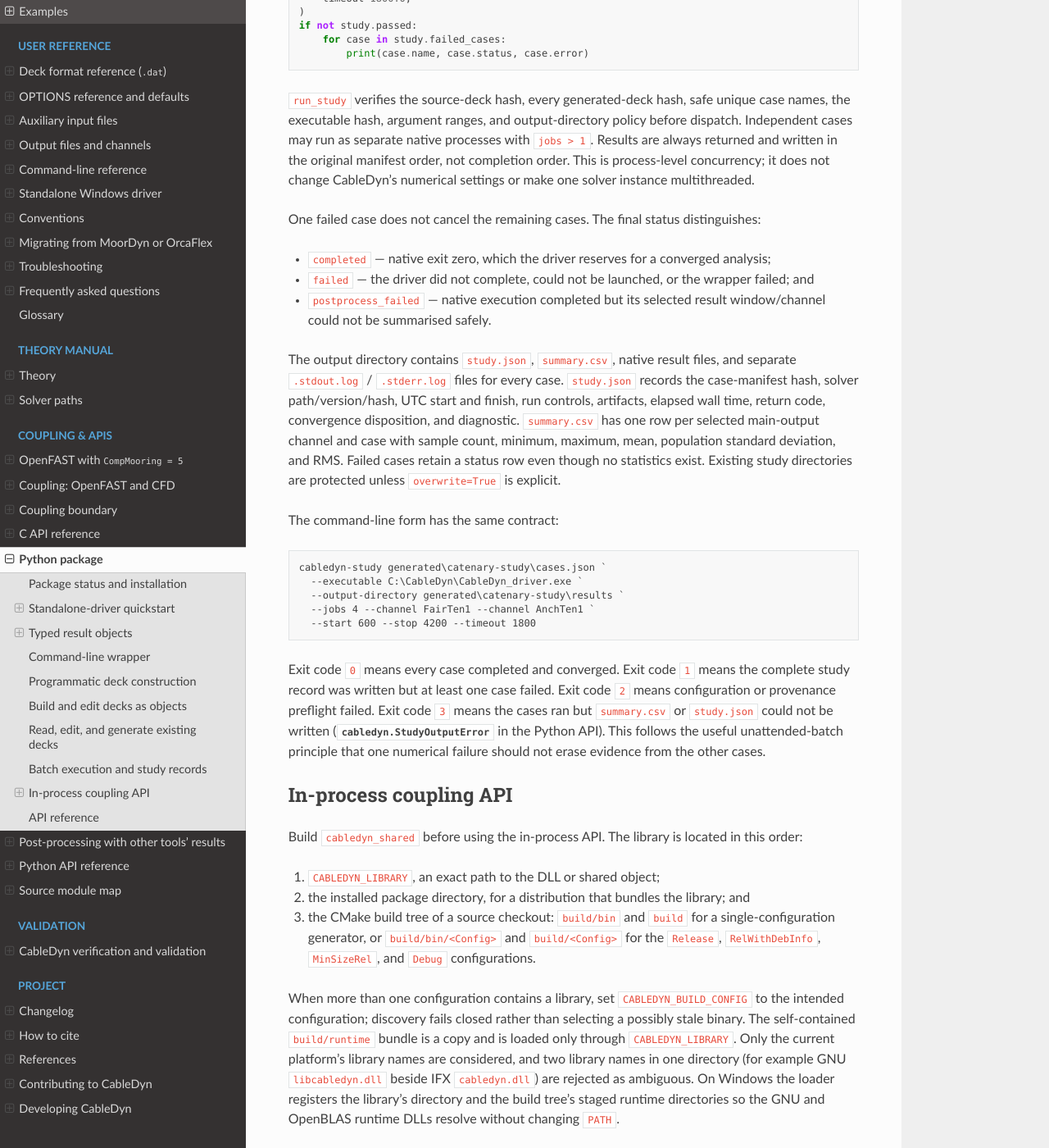
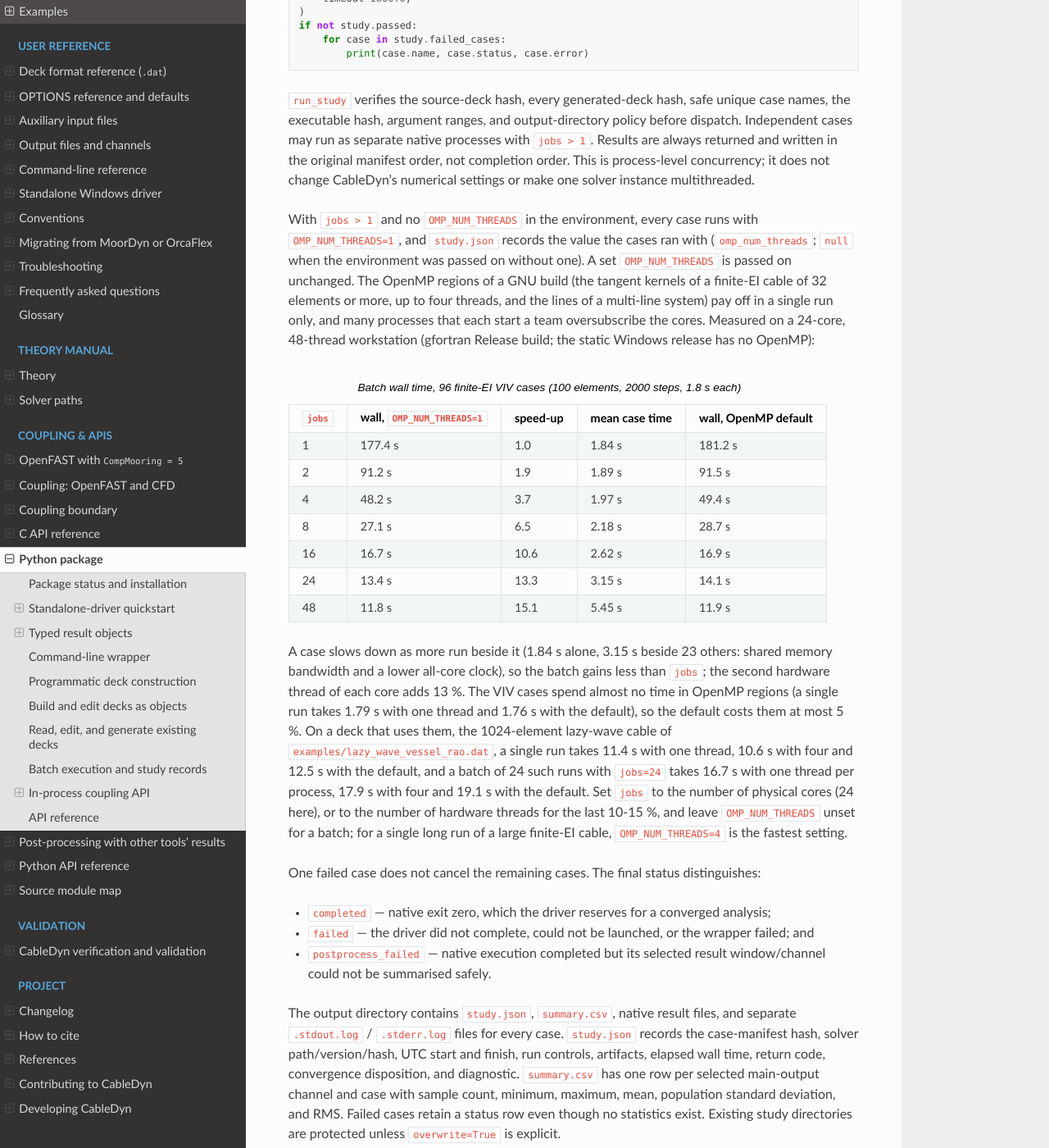
Before and after one commit to SMI-Lab-Inha/CableDyn, a Sphinx documentation site: the page built from doc/python.rst, in a window 1280 px wide and 1400 px high, scrolled down 14212 px. Shown: the whole window at 82% size. Built offline with Sphinx 7.4.7 and the Read the Docs theme 3.1.0, drawn with Linux system fonts in a browser that asks for light colours.

Commit message:
test: long-run VIV phase, energy and stationarity checks; one OpenMP thread per batch job
viv_long_run runs the synchronisation model for 400 cycles. Prescribed motion: every node of a
finite-EI cable moved across a 0.3 m/s flow as a rigid body, so the shedding phase obeys Adler's
equation, d psi/dt = a - b sin(psi), solved in closed form. Outside the band (5.5 rad/s) the
largest node error grows linearly in time (T/(T/2) 2.00 and 2.02 at 50 and 100 steps per cycle)
and is second order (3.98 from 50 to 100 steps): 0.033 rad after 400 cycles at 100 steps per
cycle. Inside the band the lag holds within 2.9e-5 rad of psi*, the averaging-ripple floor, at
every step size, and the mean rate is the motion's within 1.8e-10.

Lock-in, finite-EI and EI = 0 (taut 20 m line, rho_inf = 1, no added mass, 100 and 200 steps per
cycle): the load powers close E(t) - E(0) to 8.3e-5 / 7.9e-5 of the VIV work, second order (4.2 /
4.0; 1.1e-3 to 2.3e-7 over 25 to 1600 steps per cycle), and the mismatch grows no faster than the
work. The halves of the last three quarters agree in RMS A/D within 4.3e-4, mean VIV power within
1.1e-3 and lock-in frequency within 4.5e-4, below the change from 100 to 200 steps per cycle. The
coupled lock-in frequency converges at first order or slower (0.74, 0.41, 0.27 % per halving from
25 steps per cycle), while the phase update itself is second order. Every tolerance and its
measured value is in the test header. 26 s Release, 160 s Debug; label slow, TIMEOUT 1200. At 50
steps per cycle with rho_inf = 1 the finite-EI step does not converge on this line.

run_study with jobs > 1 now runs every case with OMP_NUM_THREADS=1 unless the environment sets it,
and study.json records omp_num_threads. Measured on the 24-core workstation (gfortran Release):
96 finite-EI VIV cases scale 13.3x at 24 jobs and 15.1x at 48; OpenMP inside one VIV run changes
nothing (1.79 s against 1.76 s), but on the 1024-element lazy-wave example 24 jobs take 16.7 s
with one thread each, 17.9 s with four and 19.1 s with the OpenMP default. The Python manual
gives the table and the recommended settings.

Signed-off-by: Jae Hoon Seo <jaehoon.seo@inha.ac.kr>

```diff
--- a/doc/cli.rst
+++ b/doc/cli.rst
@@ -1125,7 +1125,9 @@ remaining cases.
    * - ``--jobs``
      - int
      - ``1``
-     - Number of native processes run concurrently; must be positive.
+     - Number of native processes run concurrently; must be positive. Above 1, each process
+       runs with ``OMP_NUM_THREADS=1`` unless the environment sets it (measured batch scaling
+       and thread settings: :doc:`python`, Batch execution and study records).
    * - ``--timeout``
      - float, s
      - none
--- a/doc/python.rst
+++ b/doc/python.rst
@@ -714,6 +714,71 @@ cases may run as separate native processes with ``jobs > 1``. Results are always
 written in the original manifest order, not completion order. This is process-level concurrency;
 it does not change CableDyn's numerical settings or make one solver instance multithreaded.
 
+With ``jobs > 1`` and no ``OMP_NUM_THREADS`` in the environment, every case runs with
+``OMP_NUM_THREADS=1``, and ``study.json`` records the value the cases ran with
+(``omp_num_threads``; ``null`` when the environment was passed on without one). A set
+``OMP_NUM_THREADS`` is passed on unchanged. The OpenMP regions of a GNU build (the tangent kernels
+of a finite-EI cable of 32 elements or more, up to four threads, and the lines of a multi-line
+system) pay off in a single run only, and many processes that each start a team oversubscribe the
+cores. Measured on a 24-core, 48-thread workstation (gfortran Release build; the static Windows
+release has no OpenMP):
+
+.. list-table:: Batch wall time, 96 finite-EI VIV cases (100 elements, 2000 steps, 1.8 s each)
+   :header-rows: 1
+
+   * - ``jobs``
+     - wall, ``OMP_NUM_THREADS=1``
+     - speed-up
+     - mean case time
+     - wall, OpenMP default
+   * - 1
+     - 177.4 s
+     - 1.0
+     - 1.84 s
+     - 181.2 s
+   * - 2
+     - 91.2 s
+     - 1.9
+     - 1.89 s
+     - 91.5 s
+   * - 4
+     - 48.2 s
+     - 3.7
+     - 1.97 s
+     - 49.4 s
+   * - 8
+     - 27.1 s
+     - 6.5
+     - 2.18 s
+     - 28.7 s
+   * - 16
+     - 16.7 s
+     - 10.6
+     - 2.62 s
+     - 16.9 s
+   * - 24
+     - 13.4 s
+     - 13.3
+     - 3.15 s
+     - 14.1 s
+   * - 48
+     - 11.8 s
+     - 15.1
+     - 5.45 s
+     - 11.9 s
+
+A case slows down as more run beside it (1.84 s alone, 3.15 s beside 23 others: shared memory
+bandwidth and a lower all-core clock), so the batch gains less than ``jobs``; the second hardware
+thread of each core adds 13 %. The VIV cases spend almost no time in OpenMP regions (a single run
+takes 1.79 s with one thread and 1.76 s with the default), so the default costs them at most 5 %.
+On a deck that uses them, the 1024-element lazy-wave cable of
+``examples/lazy_wave_vessel_rao.dat``, a single run takes 11.4 s with one thread, 10.6 s with four
+and 12.5 s with the default, and a batch of 24 such runs with ``jobs=24`` takes 16.7 s with one
+thread per process, 17.9 s with four and 19.1 s with the default. Set ``jobs`` to the number of
+physical cores (24 here), or to the number of hardware threads for the last 10-15 %, and leave
+``OMP_NUM_THREADS`` unset for a batch; for a single long run of a large finite-EI cable,
+``OMP_NUM_THREADS=4`` is the fastest setting.
+
 One failed case does not cancel the remaining cases. The final status distinguishes:
 
 * ``completed`` — native exit zero, which the driver reserves for a converged analysis;
```
Also changed, not shown: CHANGELOG.md (+17 -0 lines), CMakeLists.txt (+9 -0 lines), VALIDATION.md (+1 -0 lines), 3 other files.
